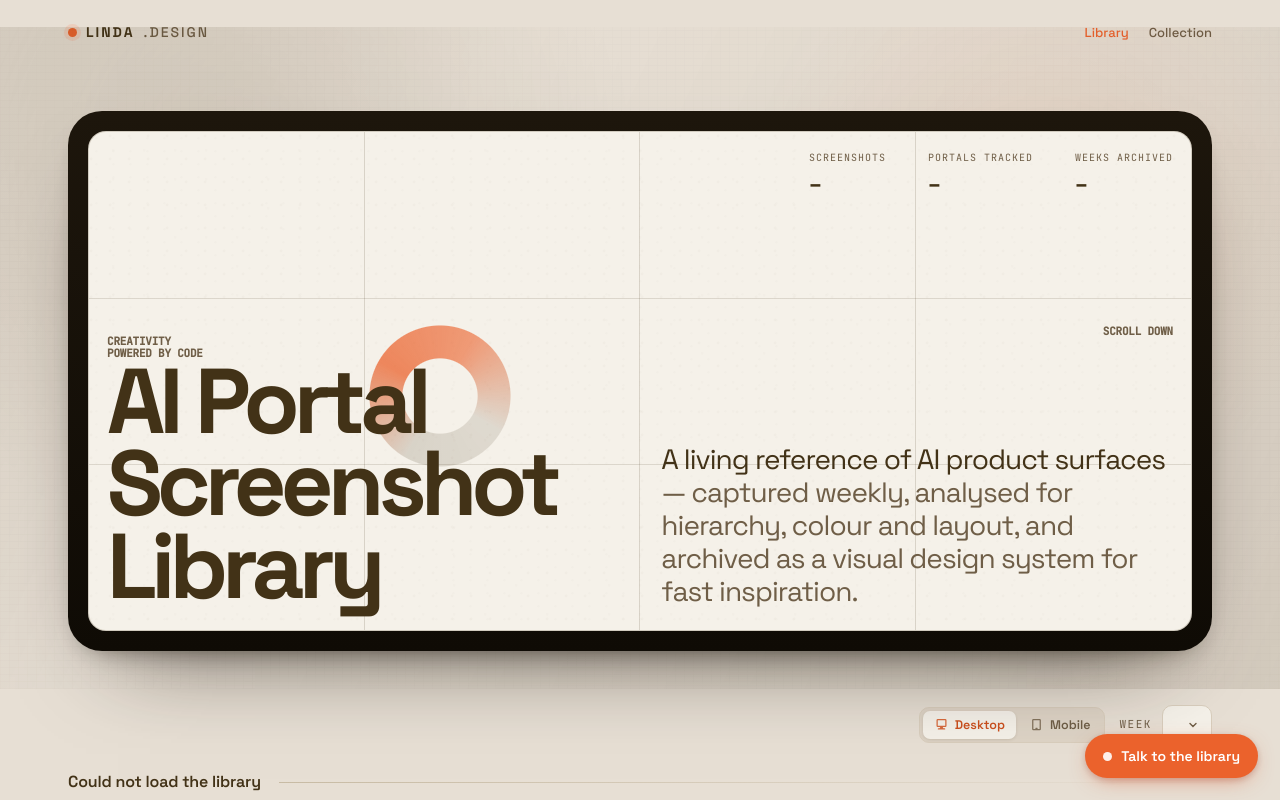
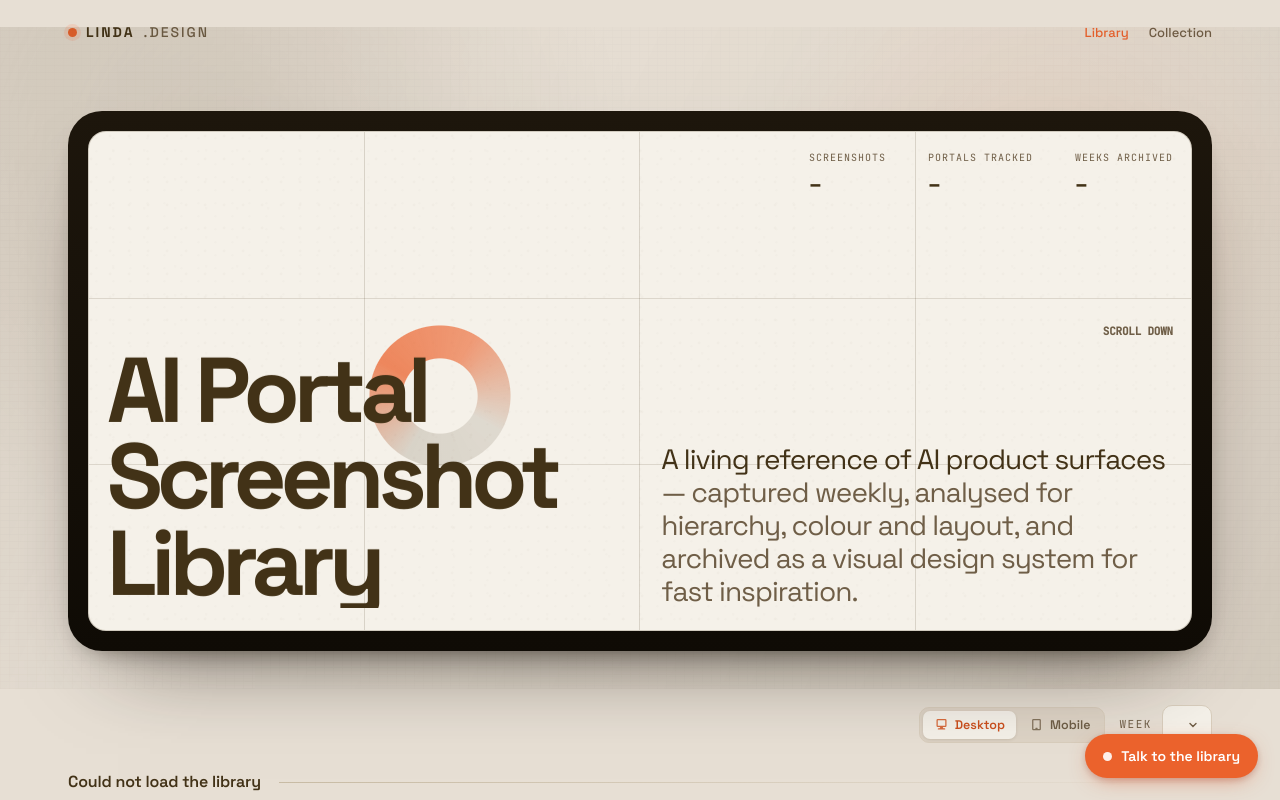
Before and after one commit to lindalin-CF/ai-time-machine, a website with bundled scripts: page public/index.html in a window 1280 px wide. Shown: the top 800 px of the page. Built offline with nearby package versions, Linux system fonts and the light colour scheme; files whose address does not match are found by name.

Commit message:
style(hero): remove left kicker and add staggered title motion
- Remove the "Creativity powered by code" kicker from the hero.
- Split the hero title into three masked lines: "AI Portal", "Screenshot", and
  "Library".
- Add a staggered slide-up animation from an invisible baseline mask, with
  reduced-motion support.

```diff
--- a/public/index.html
+++ b/public/index.html
@@ -31,12 +31,14 @@
           <div class="hero-grid" aria-hidden="true"></div>
           <div class="hero-noise" aria-hidden="true"></div>
           <div class="hero-orb" aria-hidden="true"></div>
-
-          <div class="hero-kicker hero-kicker-left">Creativity<br />powered by code</div>
           <div class="hero-kicker hero-kicker-right">Scroll down</div>
 
           <div class="hero-copy">
-            <h1 class="hero-title">AI Portal <span class="accent">Screenshot Library</span></h1>
+            <h1 class="hero-title" aria-label="AI Portal Screenshot Library">
+              <span class="title-mask"><span class="title-line">AI Portal</span></span>
+              <span class="title-mask"><span class="title-line">Screenshot</span></span>
+              <span class="title-mask"><span class="title-line">Library</span></span>
+            </h1>
             <p class="hero-sub">
               A living reference of AI product surfaces — captured weekly, analysed for hierarchy,
               colour and layout, and archived as a visual design system for fast inspiration.
--- a/public/styles.css
+++ b/public/styles.css
@@ -102,14 +102,19 @@ main{max-width:var(--maxw);margin:0 auto;padding:0 28px 64px}
   position:absolute;z-index:3;font-family:var(--font-mono);font-size:11px;font-weight:600;line-height:1.05;
   color:var(--cf-text-soft);text-transform:uppercase;letter-spacing:-.02em;
 }
-.hero-kicker-left{left:18px;top:41%}
 .hero-kicker-right{right:18px;top:39%}
 .hero-copy{position:absolute;z-index:3;left:18px;right:18px;bottom:22px;display:grid;grid-template-columns:1fr minmax(280px,48%);gap:40px;align-items:end}
 .hero-title{
   font-size:clamp(52px,8vw,92px);line-height:.9;font-weight:700;
   letter-spacing:-.065em;margin:0;max-width:9ch;color:var(--cf-text);
 }
-.hero-title .accent{color:inherit;display:block}
+.title-mask{display:block;overflow:hidden;padding-bottom:.04em}
+.title-line{display:block;transform:translateY(110%);animation:title-rise .82s cubic-bezier(.16,1,.3,1) forwards;will-change:transform}
+.title-mask:nth-child(1) .title-line{animation-delay:.08s}
+.title-mask:nth-child(2) .title-line{animation-delay:.24s}
+.title-mask:nth-child(3) .title-line{animation-delay:.40s}
+@keyframes title-rise{to{transform:translateY(0)}}
+@media (prefers-reduced-motion:reduce){.title-line{animation:none;transform:none}}
 .hero-sub{margin:0;max-width:42ch;color:var(--cf-text-soft);font-size:clamp(18px,2.2vw,28px);line-height:1.18;letter-spacing:-.035em}
 .hero-sub::first-line{color:var(--cf-text)}
 .stats{position:absolute;z-index:3;left:18px;right:18px;top:18px;display:flex;justify-content:flex-end;gap:42px;margin:0;padding:0}
```
